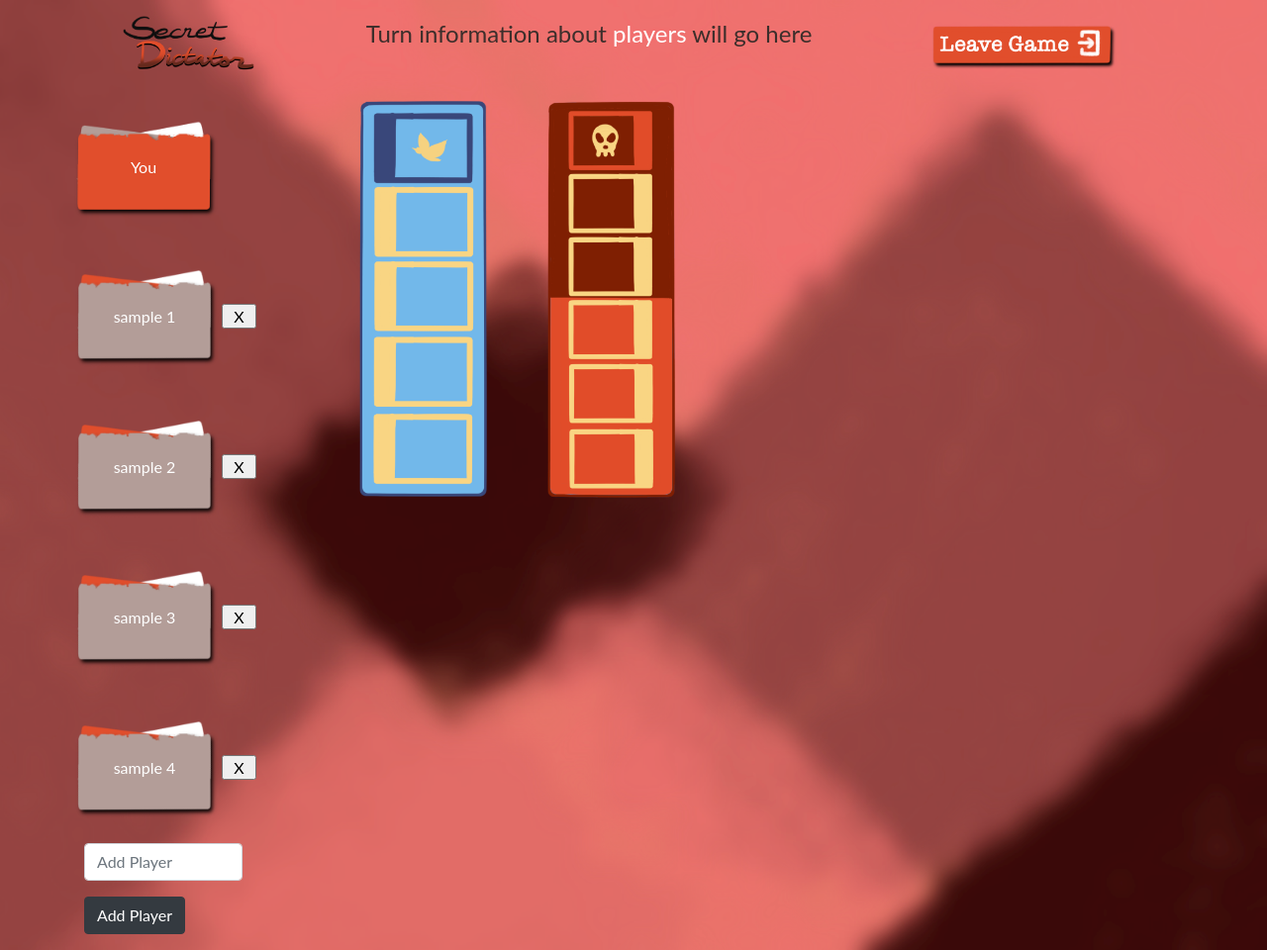
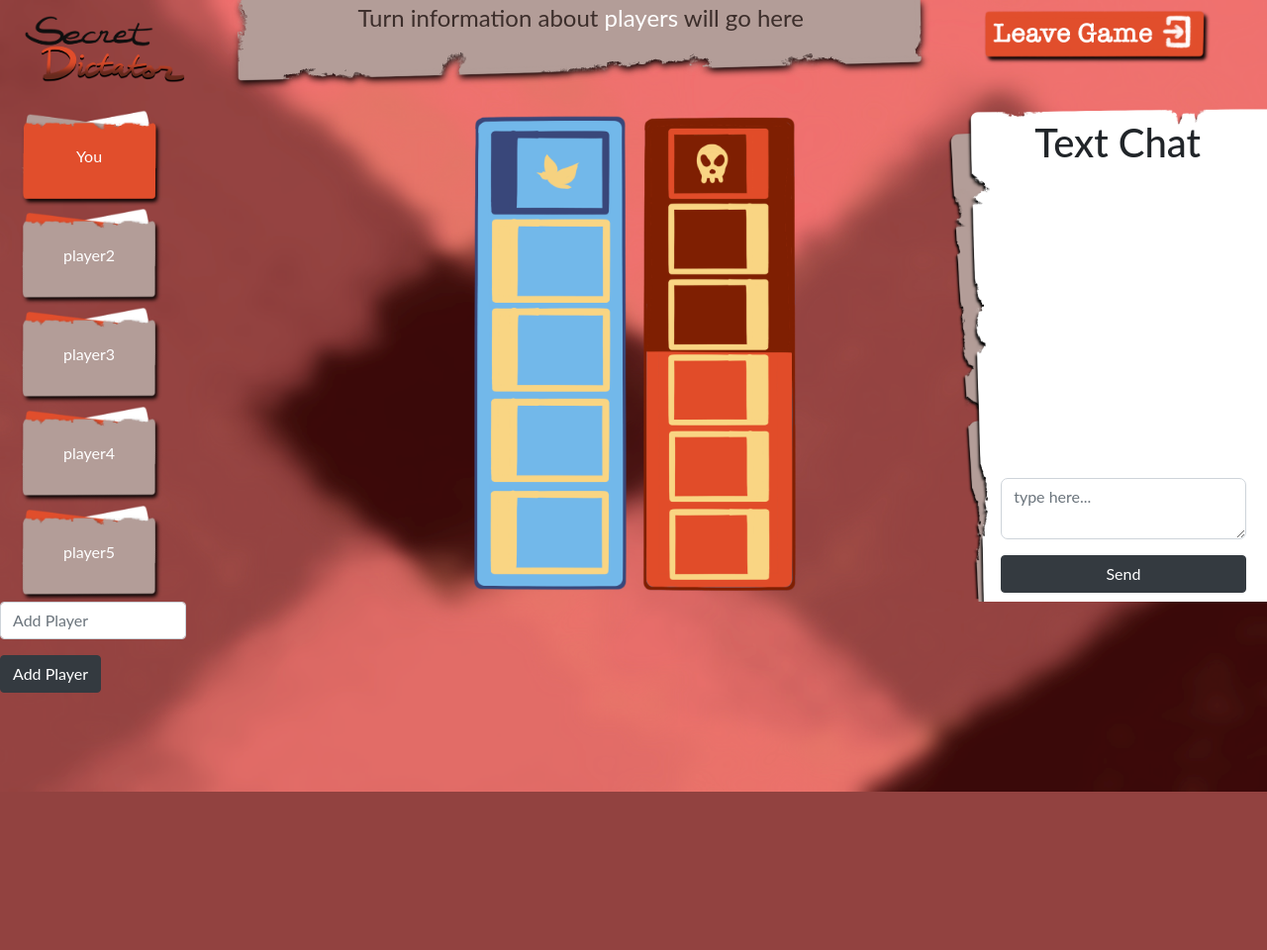
Before and after one commit to andrewtam0077/secretDictatorProject, a PHP site: page /ingame.html in a window 1280 px wide. Shown: the whole page at 99% size. After the commit the page ends 800 px from the top, so only its background shows below. Run offline with PHP 8.4, Linux system fonts and the light colour scheme.

Commit message:
Finished Text Chat for inGame page

```diff
--- a/css/style.css
+++ b/css/style.css
@@ -16,6 +16,10 @@ html {
   -webkit-tap-highlight-color: rgba(0, 0, 0, 0);
 }
 
+* {
+  margin: 0;
+  padding: 0;
+}
 
 body {
   font-family: "Lato", -apple-system, BlinkMacSystemFont, "Segoe UI", Roboto, "Helvetica Neue", Arial, "Noto Sans", sans-serif, "Apple Color Emoji", "Segoe UI Emoji", "Segoe UI Symbol", "Noto Color Emoji";
@@ -25,6 +29,10 @@ body {
   text-align: left;
   max-width: 100%;
   overflow-x: hidden;
+}
+
+table {
+  border-spacing: 0px;
 }
 
 [class*="col-"] {
@@ -72,6 +80,22 @@ body {
   display: table;
   text-align: center;
   margin: 0.2rem 3rem;
+  margin: 0;
+  padding: 0;
+  height: 100px;
+  width: 150px;
+}
+.playercard .name {
+  display: block;
+}
+.playercard .remove {
+  display: none
+}
+.playercard:hover .name {
+  display: none;
+}
+.playercard:hover .remove {
+  display: block;
 }
 
 .fitImg {
--- a/ingame.html
+++ b/ingame.html
@@ -30,102 +30,78 @@
         </style>
 
     </head>
-    <body>
-        <header>
+    <body style="margin: 0; padding: 0;">
+        <header style="padding: 0; margin: 0; width: 100%;">
             <!-- Header Information -->
-            <div class="container">
-                <div class="row" style="margin: 1rem;">
-                    <div class="col-md-2 col-lg-2 col-sm-2">
+            <div class="row" style="margin: 0; padding: 0;">
+                <div class="col-md-2 col-lg-2 col-sm-2" style="margin: 1rem 0 1rem 0;">
                     <a href="index.html">
                         <img class="img-fluid" src="images/sd_big1.png" style="width:100%;">
                     </a>
                 </div>
-                    <div class="col-md-7 col-lg-7 col-sm-7">
+                <!-- Turn Information -->
+                <div class="col-md-5 col-lg-7 col-sm-5">
+                    <div class = "fitImg" style="background-image: url('images/turnInfo.png'); background-position: top 0 left 0; height: 100%;">
                         <p class="important_txt" style="color: var(--darkbrown); font-size: 1.5rem; text-align: center;">
                             Turn information about <span style="color: white;">players</span> will go here
                         </p>
                     </div>
-                    <div class="col-md-3 col-lg-3 col-sm-3">
-                        <button class="btn btn-default d-flex" style="float: right;" onclick=" goHome() ">
+                </div>
+                <!-- Leave Game Button -->
+                <div class="col-md-3 col-lg-3 col-sm-3" style="right: 0;">
+                    <button class="btn btn-default d-flex" style="right: 0;" onclick=" goHome() ">
                         <img id="hostGame" class="imgfit" src="images/leaveGame.png" style="width:90%; height:90%;">
                     </button>
                 </div>
             </div>
-            </div>
         </header>
-        <div class="container">
-            <div class="row">
+        <div class="row" style="margin: 0; padding: 0; width: 100%;">
             <!-- Player Names -->
-                <table id="playertable" class="col-lg-2 col-md-2 col-sm-3 " style="padding: 0;" cellspacing="0">
+            <div class="col-lg-4 col-md-4 col-sm-3">
+                <table id="playertable" class="floaty" style="width: 50%;">
                     <thead>
-                        <tr style="padding: 0; margin: 0;">
-                            <td style="padding: 0; margin: 0;">
-                                <div id="player1" class="playercard fitImg" style="background-image: url('images/player_orange.png'); margin: 0; padding: 0; height: 150px; width: 150px;">
+                        <!-- Your Player Card -->
+                        <tr >
+                            <td>
+                                <div id="name" class="playercard fitImg" style="background-image: url('images/player_orange.png'); margin: 0; padding: 0; height: 100px; width: 150px;">
                                     <p class="white_txt" style="display: table-cell; vertical-align: middle;">You</p>
                                 </div>
-                            </td>
-                            <td>
-                            </td>
-                        </tr>
-                        <tr>
-                            <td>
-                                <div id="player2" class="playercard fitImg" style="margin: 0; padding: 0; height: 150px; width: 150px;">
-                                    <p class="white_txt" style="display: table-cell; vertical-align: middle;">sample 1</p>
-                                </div>
-                            </td>
-                            <td>
-                                <input type="button" value=" X " onclick="delRow()">
-                            </td>
-                        </tr>
-                        <tr>
-                            <td>
-                                <div id="player3" class="playercard fitImg" style="margin: 0; padding: 0; height: 150px; width: 150px;">
-                                    <p class="white_txt" style="display: table-cell; vertical-align: middle;">sample 2</p>
-                                </div>
-                            </td>
-                            <td>
-                                <input type="button" value=" X " onclick="delRow()">
-                            </td>
-                        </tr><tr>
-                            <td>
-                                <div id="player4" class="playercard fitImg" style="margin: 0; padding: 0; height: 150px; width: 150px;">
-                                    <p class="white_txt" style="display: table-cell; vertical-align: middle;">sample 3</p>
-                                </div>
-                            </td>
-                            <td>
-                                <input type="button" value=" X " onclick="delRow()">
-                            </td>
-                        </tr><tr>
-                            <td>
-                                <div id="player5" class="playercard fitImg" style="margin: 0; padding: 0; height: 150px; width: 150px;">
-                                    <p class="white_txt" style="display: table-cell; vertical-align: middle;">sample 4</p>
-                                </div>
-                            </td>
-                            <td>
-                                <input type="button" value=" X " onclick="delRow()">
                             </td>
                         </tr>
                     </thead>
                 </table>
-                <script>
-                    var i = 0;
-                    while(i < 5) {
-                        i++;
-                        document.getElementById("player" + i).onmouseover = function () {tableRef.clickedRowIndex = this.rowIndex; alert("this.rowIndex");};
-                    }
-                    tableRef.clickedRowIndex = 4;
-                </script>
-                <div class="col-lg-1 col-md-1 col-sm-0"></div>
+                <table id="playertable2" style="width: 50%;">
+                    <thead>
+                    </thead>
+                </table>
+            </div>
             <!-- Game Boards -->
             <div class="col-lg-2 col-md-2 col-sm-2">
-                    <img class="absolutepos" src="images/libBoard.png" style="top: 0; left: 0; width: 75%;" >
+                <img class="absolutepos" src="images/libBoard.png" style="top: 0; right: 0; height: 100%;" >
             </div>
             <div class="col-lg-2 col-md-2 col-sm-2">
-                    <img class="absolutepos" src="images/fascBoard.png" style="top: 0; left: 0; width: 75%;" >
+                <img class="absolutepos" src="images/fascBoard.png" style="top: 0; left: 0; height: 100%;" >
             </div>
             <!-- Text Chat -->
-                <div class="col-lg-3 col-md-3 col-sm-3">
-
+            <div class="col-lg-4 col-md-4 col-sm-4" style="padding: 0;">
+                <div class="fitImg" style="width: 100%; height: 100%; background-position: bottom 0 right 0; background-size: auto 100%; background-image: url('images/textChat.png')">
+                    <h1 style="margin-left: 45%; padding-top: 3%" >Text Chat</h1>
+                    <div style="margin: 0 5% 5% 37%; padding-top: 5%; height: 57%">
+                        <table id="textchat" class="mt-auto">
+                            <thead>
+                            </thead>
+                        </table>
+                    </div>
+                    <div style="margin: 0 5% 5% 37%;">
+                        <form name="textform">
+                            <div class="form-group">
+                                <textarea id="sendtext" class="form-control" rows="2" cols="40" placeholder = "type here..." style="border-radius: 7px;"></textarea>
+                            </div>
+                            <input type="button" class="btn btn-dark btn-block" id="add" value="Send" onclick="sendText('You')"/>
+                            <span class="error" id="text_errmsg" style="color: red;"></span>
+                        </form>
+                    </div>
+                </div>
             </div>
         </div>
         <div class="row">
@@ -134,10 +110,17 @@
                     <div class="form-group">
                         <input type="text" id="addplayername" placeholder = "Add Player" class="form-control" name="name" />
                     </div>
-                        <input type="button" class="btn btn-dark" id="add" value="Add Player" onclick="addStuff()"/>
+                    <input type="button" class="btn btn-dark" id="add" value="Add Player" onclick="addPlayer()"/>
                 </form>
             </div>
         </div>
-        </div>
+
+        <script>
+            var i = 1;
+            while(i < 5) {
+                i++;
+                addPlayerByName("player" + i);
+            };
+        </script>
     </body>
 </html>
--- a/js/buttons.js
+++ b/js/buttons.js
@@ -29,3 +29,44 @@ function goLobby() {
 function goGame() {
     location.href = "ingame.html";
 }
+
+function sendText(playername) {
+    text = document.getElementById("sendtext").value;
+
+    if(text.length <= 0) {
+        document.getElementById("text_errmsg").innerHTML = "enter text before sending";
+        return;
+    } else if(text.length > 280) {
+        document.getElementById("text_errmsg").innerHTML = "Message is too long";
+        return;
+    }
+    document.getElementById("text_errmsg").innerHTML = "";
+
+    var info = playername + ": " + text;
+    var rowdata = [info];
+    document.getElementById("sendtext").value = "";
+
+    // find a <table> element to add row to (in this example, a table with id="zombieTable")
+    var tableRef = document.getElementById("textchat");
+
+    document.getElementById("addplayername").value = "";
+
+    var rowCount = tableRef.rows.length;
+    var newRow = tableRef.insertRow(rowCount);
+    newRow.onmouseover = function() {
+        // rowIndex returns the position of a row in the rows collection of a table
+        tableRef.clickedRowIndex = this.rowIndex;
+    };
+
+    var newCell = "";
+    var i = 0;
+    // insert new cells (<td> elements) at the 1st, 2nd, 3rd, 4th position of the new <tr> element
+    // using insertCell(method) method
+    while (i < 1)
+    {
+        newCell = newRow.insertCell(i);
+        newCell.innerHTML = rowdata[i];
+        newCell.onmouseover = this.rowIndex;
+        i++;
+    }
+}
```
Also changed, not shown: js/fitPlayers.js (+21 -60 lines), images/textChat.png (added), images/turnInfo.png (added). Lines whose indentation alone changed are shown as unchanged.
